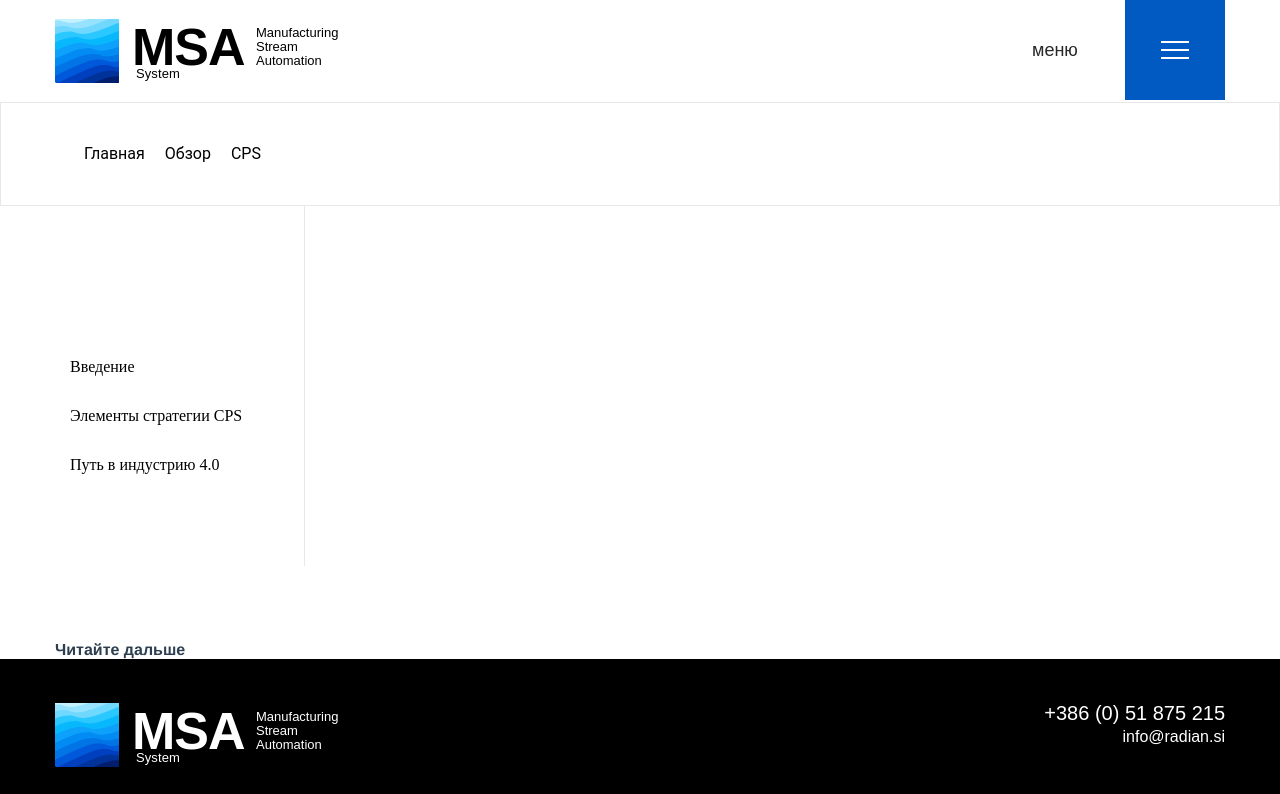
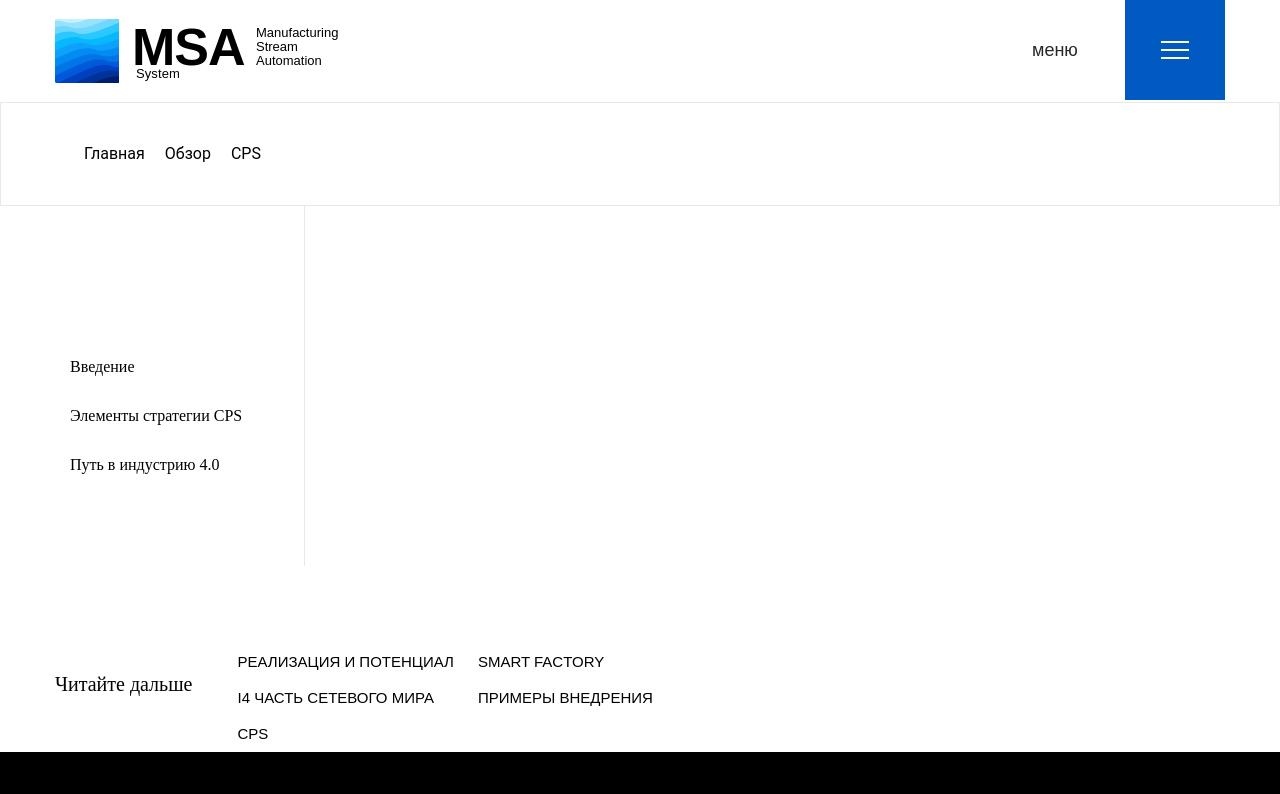
Before and after one commit to apuc/msa-front, a Vue app: page /cps in a window 1280 px wide. Shown: the top 794 px of the page. Built offline with nearby package versions, Linux system fonts and the light colour scheme.

Commit message:
readMore fix

```diff
--- a/src/components/ReadMore.vue
+++ b/src/components/ReadMore.vue
@@ -28,4 +28,15 @@ export default {
             margin-left: 24px;
         }
     }
+
+    .content-interpretation__definition{
+        padding-top: 25px ;
+        padding-bottom: 20px;
+        font: 20px/36px 'Alethia Pro';
+        color: #000000;
+    }
+
+    .stages{
+        margin-right: 21px;
+    }
 </style>
--- a/src/components/ReadMoreItem.vue
+++ b/src/components/ReadMoreItem.vue
@@ -17,7 +17,10 @@ export default {
 </script>
 
 <style scoped>
-.additionally-list__link{
+.additionally-list__page {
+    list-style: none;
+}
+.additionally-list__link {
     text-align: left;
     text-transform: uppercase;
     text-decoration: none;
--- a/src/components/ReadMoreList.vue
+++ b/src/components/ReadMoreList.vue
@@ -1,6 +1,8 @@
 <template>
     <ul class="additionally-list">
-        <ReadMoreItem v-for="item in list" :key="item.link" />
+        <ReadMoreItem v-for="item in list" :key="item.link"
+            :item="item"
+        />
     </ul>
 </template>
 
@@ -16,3 +18,11 @@ export default {
     },
 }
 </script>
+
+<style scoped>
+.additionally-list{
+    padding-top: 3px;
+    margin-left: 24px;
+
+}
+</style>
--- a/src/views/layouts/TextLayout.vue
+++ b/src/views/layouts/TextLayout.vue
@@ -3,7 +3,7 @@
     <Nav v-if="nav" :nav="nav" />
     <SidebarMenu v-if="menu" :menu="menu" />
     <Slider v-if="slider" :slider="slider" />
-    <ReadMore v-if="readMore" />
+    <ReadMore v-if="readMore" :readMore="readMore" />
   </div>
 </template>
 
```
Lines whose indentation alone changed are shown as unchanged.
